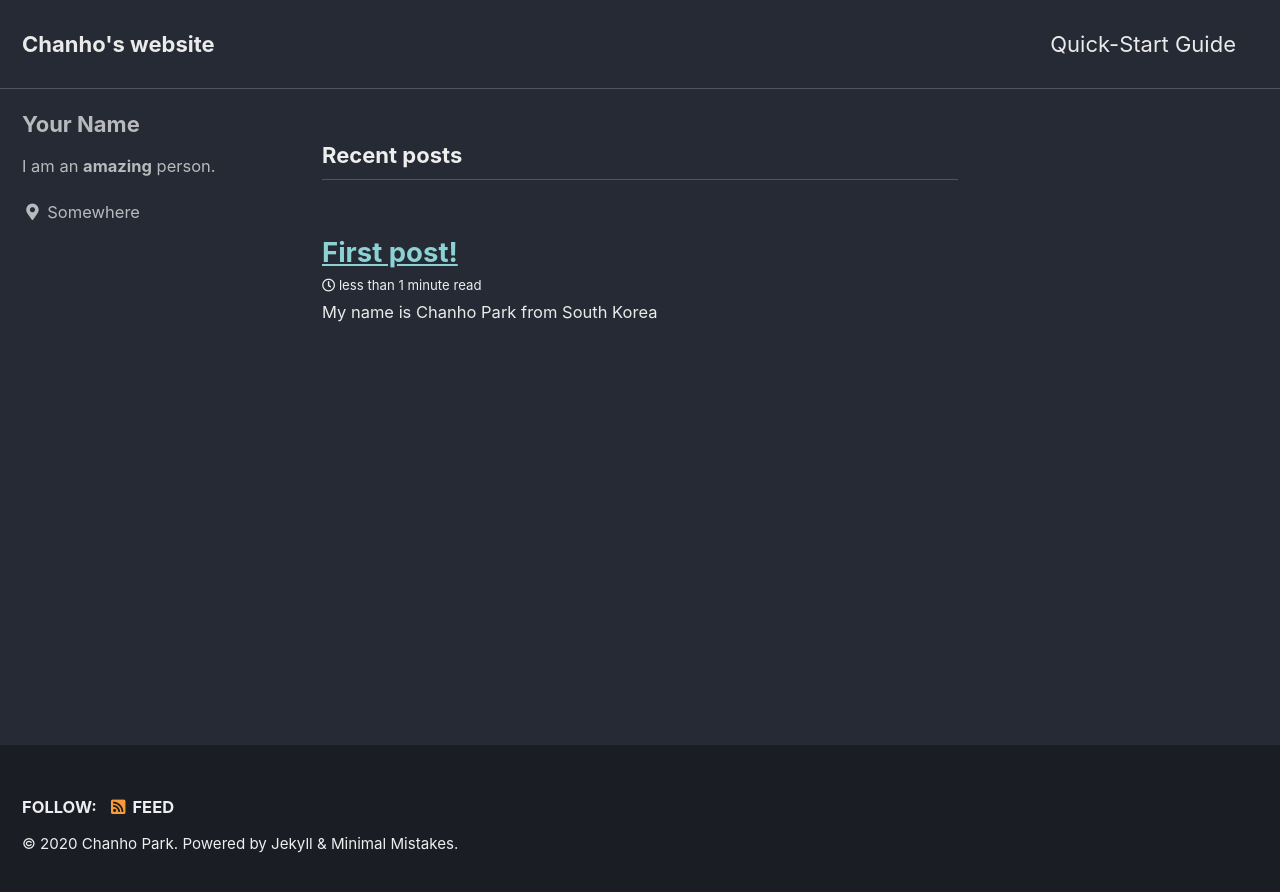
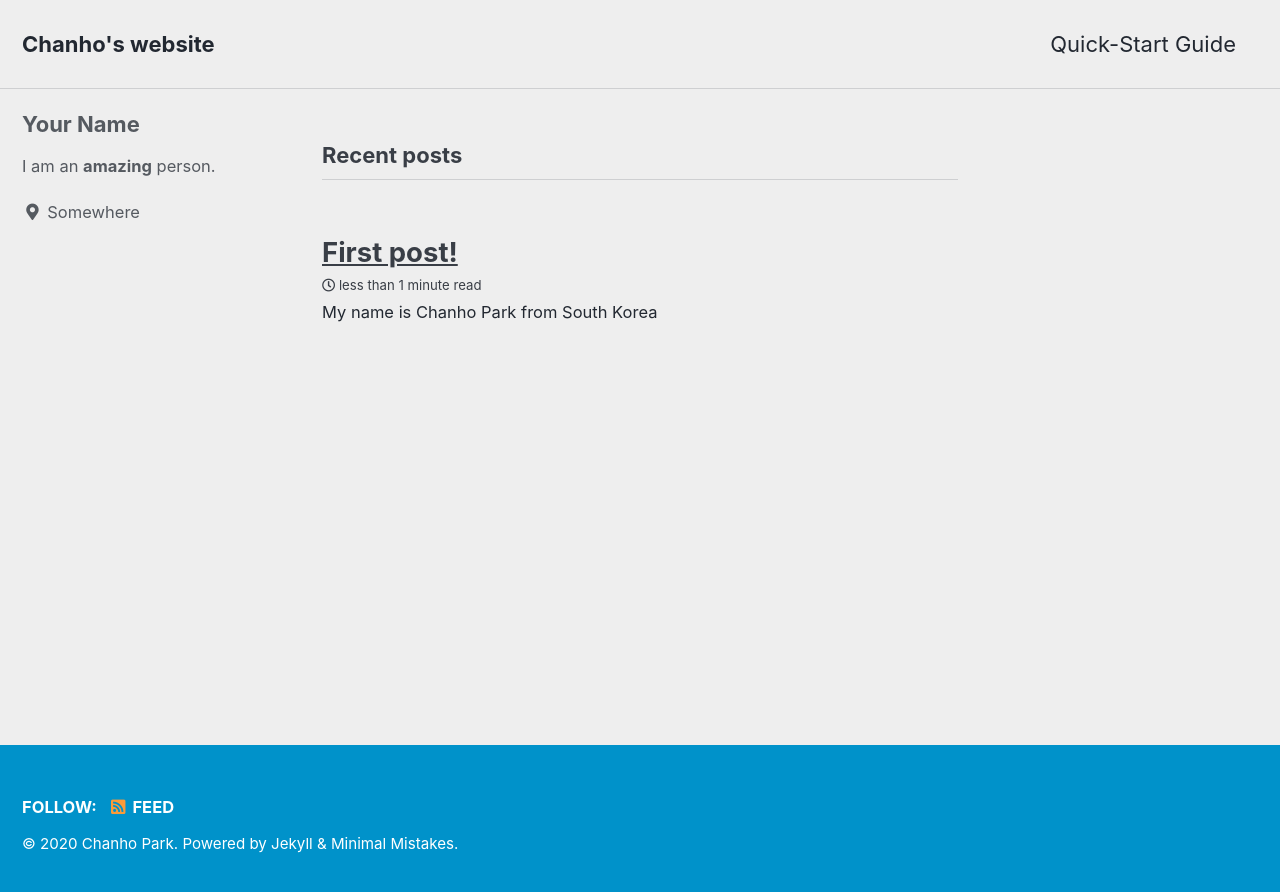
Before and after one commit to chanho-code/chanho-code.github.io, a Jekyll site: the page built from index.html, in a window 1280 px wide. Shown: the top 892 px of the page. Built offline with Jekyll 4.4.1, drawn with Linux system fonts in a browser that asks for light colours; cached includes are drawn as plain includes; the list of posts is cut into pages by our own code.

Commit message:
Update _config.yml

```diff
--- a/_config.yml
+++ b/_config.yml
@@ -12,7 +12,7 @@
 
 theme                  : "minimal-mistakes-jekyll"
 # remote_theme           : "mmistakes/minimal-mistakes"
-minimal_mistakes_skin    : "dark" #"default", "air", "aqua", "contrast", "dark", "dirt", "neon", "mint", "plum", "sunrise"
+minimal_mistakes_skin    : "air" #"default", "air", "aqua", "contrast", "dark", "dirt", "neon", "mint", "plum", "sunrise"
 
 # Site Settings
 locale                   : "en-US"
```
